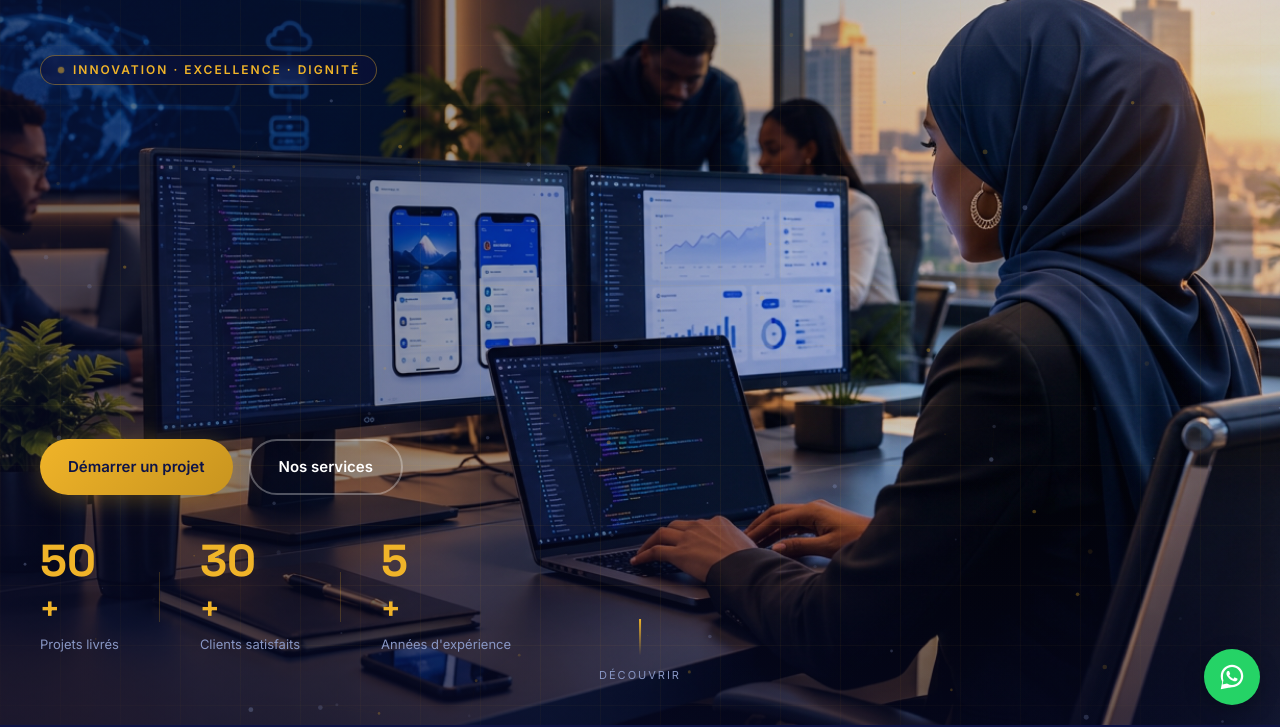
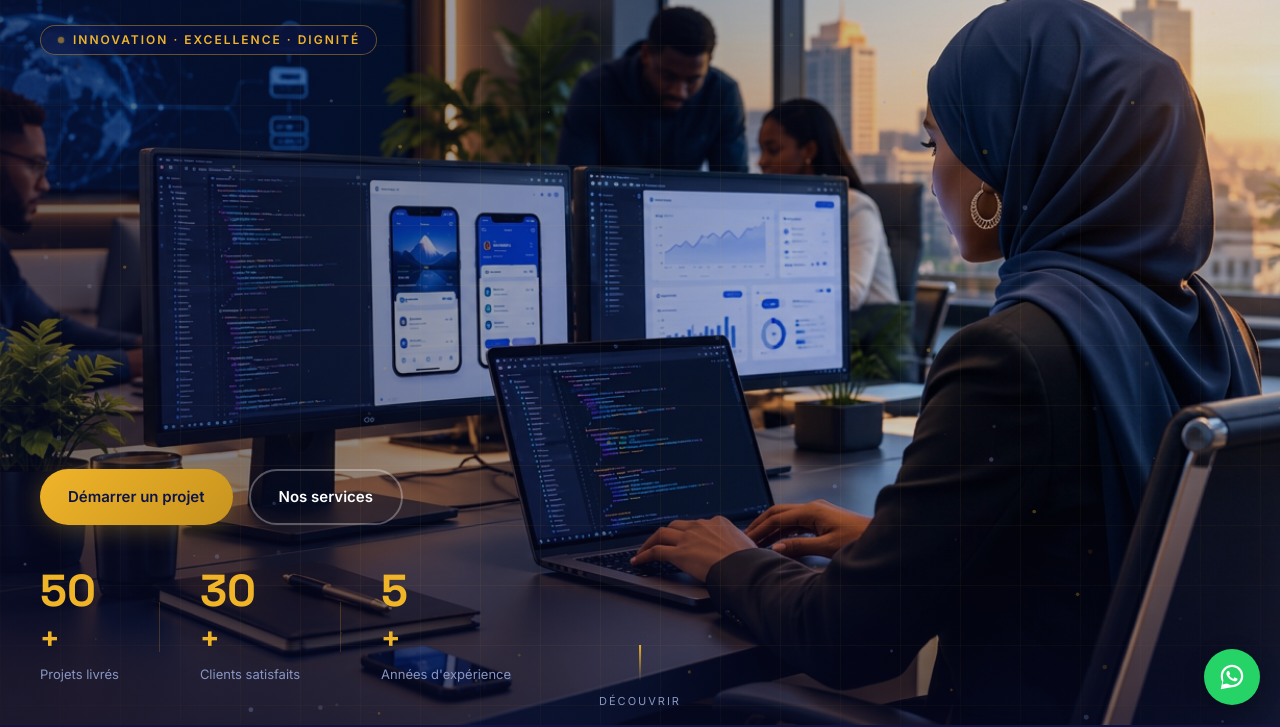
Before and after one commit to AlKoubra/annissadevgroup, a website: page public/index.html in a window 1280 px wide. Shown: the part 75-802 px from the top of the page. Drawn offline with Linux system fonts and the light colour scheme; animation ran at ten frames a second.

Commit message:
Rapproche le badge de la navbar et descend le bloc CTA/stats
Reduit le padding haut/bas du hero pour resserrer le badge sous le logo
et laisser le groupe boutons+stats descendre plus bas, comme demande.

Co-Authored-By: Claude Sonnet 5 <noreply@anthropic.com>

```diff
--- a/public/css/style.css
+++ b/public/css/style.css
@@ -119,7 +119,7 @@ input, select, textarea, button { -webkit-appearance: none; border-radius: 0; }
 /* ===== HERO ===== */
 .hero {
   min-height: 100vh; display: flex; align-items: stretch;
-  position: relative; overflow: hidden; padding: 130px 24px 70px;
+  position: relative; overflow: hidden; padding: 100px 24px 40px;
 }
 .hero-bg { position: absolute; inset: 0; }
 .hero-bg-img {
@@ -184,7 +184,7 @@ input, select, textarea, button { -webkit-appearance: none; border-radius: 0; }
 .stat-label { font-size: 13px; color: var(--text-muted); margin-top: 4px; }
 .stat-divider { width: 1px; height: 50px; background: var(--border); }
 .hero-scroll {
-  position: absolute; bottom: 40px; left: 50%; transform: translateX(-50%);
+  position: absolute; bottom: 14px; left: 50%; transform: translateX(-50%);
   z-index: 2;
 }
 .scroll-indicator {
```
